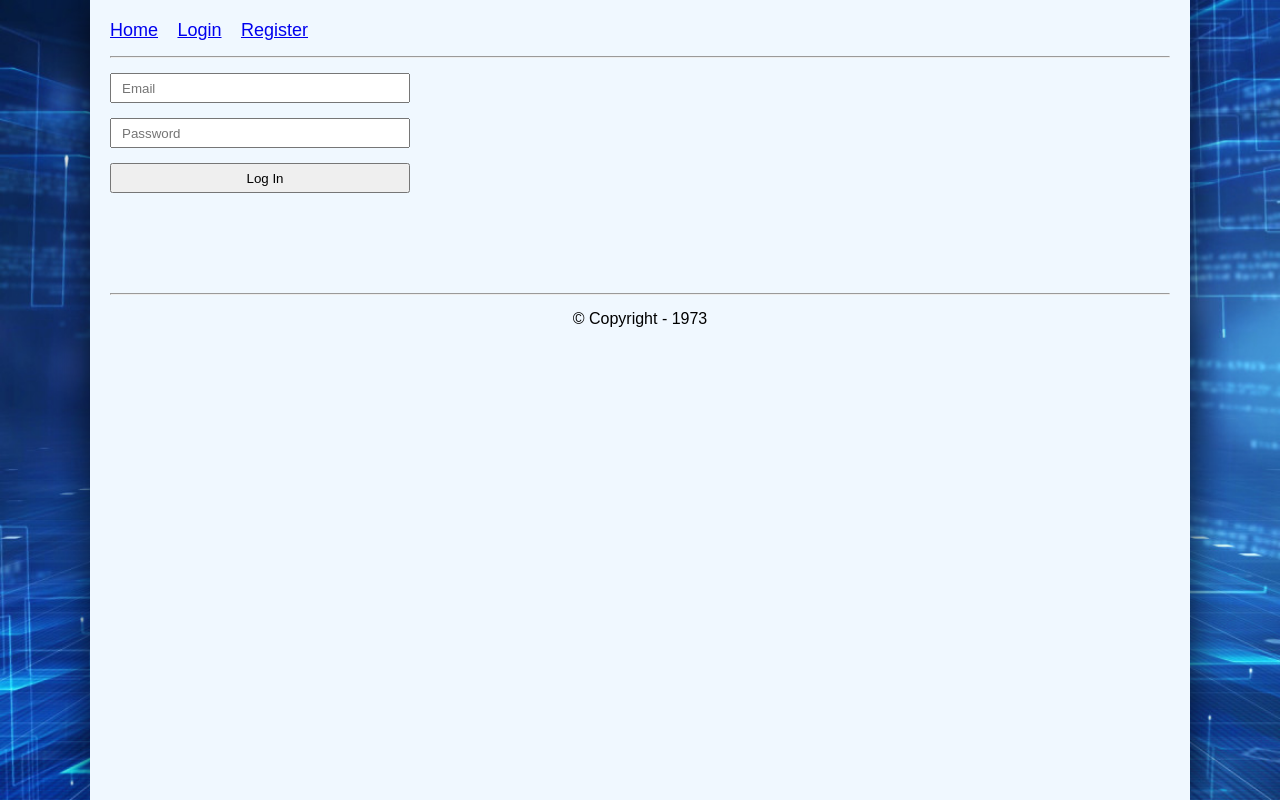
After one commit to SasaAndjelkovic/PripremniPHP, a PHP site: page /login.php in a window 1280 px wide. The commit adds this page. Run offline with PHP 8.4, Linux system fonts and the light colour scheme.

Commit message:
new commit

```diff
--- a/PHPsocial_network/functions/functions.php
+++ b/PHPsocial_network/functions/functions.php
@@ -2,6 +2,11 @@
 
     function clean($string) {
         return htmlentities($string);
+    }
+
+    function redirect($location) {
+        header(header: "location: {$location}");
+        exit();
     }
 
     function set_message($message) {
@@ -71,16 +76,35 @@
             if(user_exists($username)) {
                 $errors[] = "Sorry that Username is alredy is taken!";
             }
+            if(strlen($password) < 8) {
+                $errors[] = "Your Password cannot be less then 8 characters";
+            }
+            if($password != $confirm_password) {
+                $errors[] = "The password was not confirmed correctly";
+            }
+
+            if(!empty($errors)) {
+                foreach ($errors as $error) {
+                    echo "<div class='alert'>" . $error . "</div>";
+                }
+            } else {
+                $first_name = filter_var($first_name, FILTER_SANITIZE_STRING);
+                $last_name = filter_var($last_name, FILTER_SANITIZE_STRING);
+                $username = filter_var($username, FILTER_SANITIZE_STRING);
+                $email = filter_var($email, FILTER_SANITIZE_EMAIL);
+                $password = filter_var($password, FILTER_SANITIZE_STRING);
+                create_user($first_name, $last_name, $username, $email, $password);
+            }
         }
     }
 
-    function create_user() {
-        if($_SERVER['REQUEST_METHOD'] == "POST") {
-            $first_name = escape($_POST['first_name']);
-            $last_name = escape($_POST['last_name']);
-            $username = escape($_POST['username']);
-            $email = escape($_POST['username']);
-            $password = escape($_POST['password']);
+    function create_user($first_name, $last_name, $username, $email, $password) {
+
+            $first_name = escape($first_name);
+            $last_name = escape($last_name);
+            $username = escape($username);
+            $email = escape($email);
+            $password = escape($password);
             $password = password_hash($password, algo: PASSWORD_DEFAULT);
 
             $sql = "INSERT INTO users(first_name, last_name, username, profile_image, email, password) ";
@@ -88,6 +112,54 @@
 
             confim(query($sql));
             set_message("You have been succesfully registred! Please Log in!");
-            display_message();
+            redirect(location: "login.php");
+    }
+
+    function validate_user_login() {
+        $errors = [];
+
+        if ($_SERVER['REQUEST_METHOD'] == "POST") {
+            $email = clean($_POST['email']);
+            $password = clean($_POST['password']);
+
+            if(empty($email)) {
+                $errors[] = "Email field cannot be empty";
+            }
+            if(empty($password)) {
+                $errors[] = "Password field cannot be empty";
+            }
+
+            if(empty($errors)) {
+                if(user_login($email, $password)) {
+                    redirect(location: "index.php");
+                } else {
+                    $errros[] = "Your email or password is incorrect, please try again";
+                }
+            } else {
+                foreach ($errors as $error) {
+                    echo '<div class="alert">' . $error . '</div>';
+                }
+            }
         }
     }
+
+    function user_login($email, $password) {
+        $password = filter_var($password, FILTER_SANITIZE_STRING);
+        $email = filter_var($email, FILTER_SANITIZE_STRING);
+
+        $query = "SELECT * FROM users WHERE email='$email'";
+        $result = query($query);
+
+        if($result->num_rows > 0) {
+            $data = $result->fetch_assoc();
+
+            if(password_verify($password, $data['password'])) {
+                $_SESSION['email'] = $email;
+                return true;
+            } else {
+                return false;
+            }
+        } else {
+            return false;
+        }
+    }
--- /dev/null
+++ b/PHPsocial_network/login.php
@@ -0,0 +1,16 @@
+<?php include "inc/header.php"; ?>
+
+<div>
+<?php
+    display_message();
+    validate_user_login();
+?>
+</div>
+
+<form method="POST">
+    <input type="email" name="email" placeholder="Email" required>
+    <input type="password" name="password" placeholder="Password" required>
+    <input type="submit" name="login-submit" value="Log In">
+</form>
+
+<?php include "inc/footer.php"; ?>
```
Also changed, not shown: PHPsocial_network/register.php (+6 -3 lines).
